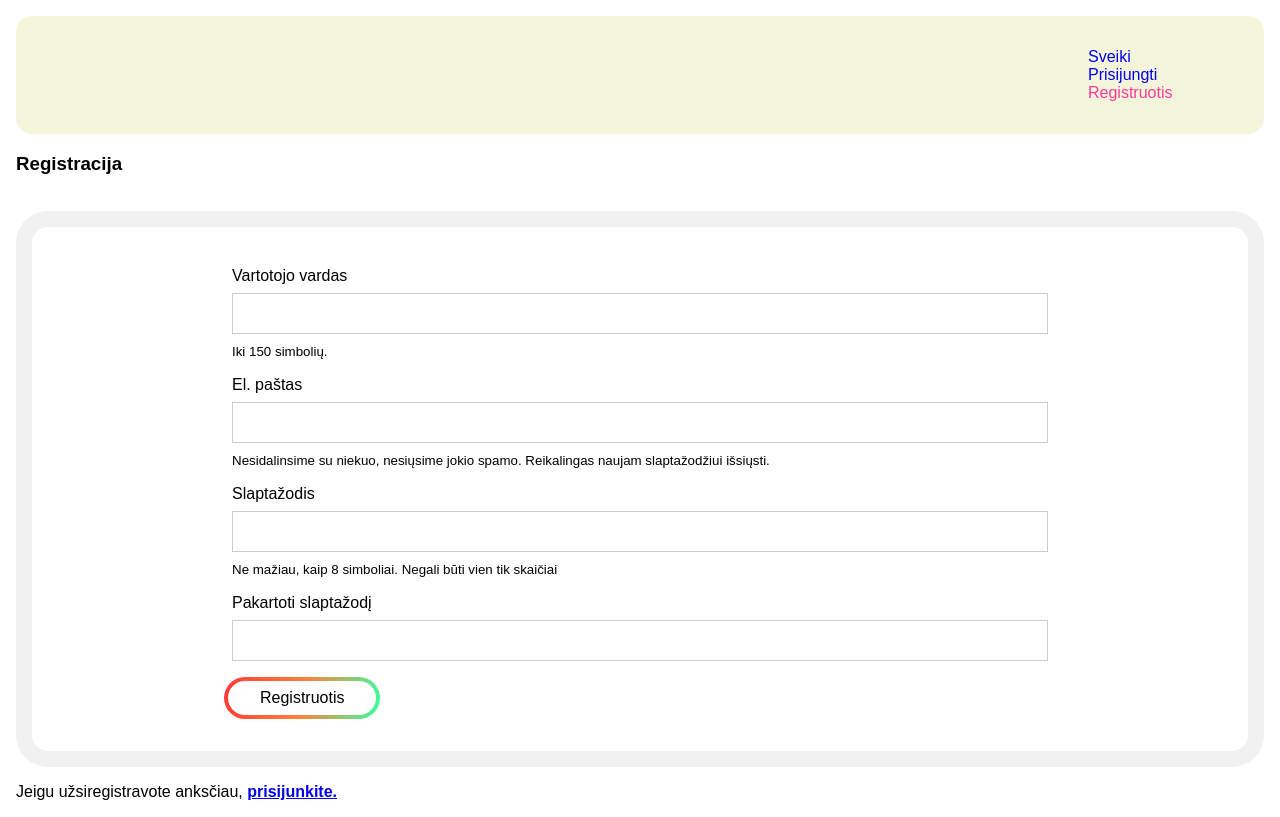
After one commit to Vakarispk/Final-Full-Stack-exam-by-Vakaris, a Django app: page /note/register/ in a window 1280 px wide. The commit adds this page. Run offline with Django 4.2, Linux system fonts and the light colour scheme.

Commit message:
add registration and login form

```diff
--- a/notebook/note/static/note/style.css
+++ b/notebook/note/static/note/style.css
@@ -7,7 +7,7 @@ body {
     display: flex;
     justify-content: space-between;
     background-color: beige;
-    padding: 2rem 2rem 2rem 75rem;
+    padding: 2rem 2rem 2rem 65rem;
     border-radius: 1rem;
 }
 
@@ -36,7 +36,7 @@ body {
     border-radius: 100rem;
     /* font-family: 'Avenir Next'; */
     font-size: 1rem;
-    padding:1rem 2rem;
+    padding:0.5rem 2rem;
     color: black;
     border: solid 4px transparent;
     background-image: linear-gradient(rgba(255,57,57, 0), rgba(255,129,57, 0), rgb(57,255,160, 0)), linear-gradient(101deg, #FF3939, #FF8139, #39FFA0);
@@ -44,3 +44,28 @@ body {
     background-clip: content-box, border-box;
     box-shadow: 2px 1000px 1px #fff inset;
 }
+
+form {
+    border: 1rem solid #f1f1f1;
+    padding: 2rem 12rem;
+    border-radius: 2rem;
+  }
+
+  .form {
+    border: 1rem solid #f1f1f1;
+    padding: 2rem 12rem;
+    border-radius: 2rem;
+  }
+
+  .line {
+    width: 100%;
+    padding: 12px 20px;
+    margin: 8px 0;
+    display: inline-block;
+    border: 1px solid #ccc;
+    box-sizing: border-box;
+  }
+
+  .space {
+    padding: 0.5rem;
+  }
--- a/notebook/note/templates/note/index.html
+++ b/notebook/note/templates/note/index.html
@@ -4,6 +4,6 @@
   <div class="index">
       <h1>Sveiki atvyke į <br> Užrašinę</h1>
       <p>Norėdami naudotis programa prisijunkite
-      <button class="button"><a href="#">Prisijunkti</a></button> </p>
+      <button class="button"><a href="{% url 'login'%}">Prisijunkti</a></button> </p>
   </div>
 {% endblock %}
--- /dev/null
+++ b/notebook/note/templates/note/register.html
@@ -0,0 +1,48 @@
+{% extends "base.html" %}
+
+{% block content %}
+    {% if messages %}
+        {% for message in messages %}
+            {% if message.level == DEFAULT_MESSAGE_LEVELS.ERROR %}
+                <div role="alert">
+                    {{ message }}
+                </div>
+            {% else %}
+                <div role="alert">
+                    {{ message }}
+                </div>
+            {% endif %}
+        {% endfor %}
+    {% endif %}
+
+    <div>
+        <h3>Registracija</h3><br/>
+        <form method="post">
+            {% csrf_token %}
+            <div class="space">
+                <label for="username">Vartotojo vardas</label>
+                <input name="username" type="text" class="line" id="username" aria-describedby="usernameHelp">
+                <small id="usernameHelp">Iki 150 simbolių.</small>
+            </div>
+            <div class="space">
+                <label for="exampleInputEmail1">El. paštas</label>
+                <input name="email" type="email" class="line" id="exampleInputEmail1" aria-describedby="emailHelp">
+                <small id="emailHelp">Nesidalinsime su niekuo, nesiųsime jokio spamo.
+                    Reikalingas naujam slaptažodžiui išsiųsti. </small>
+            </div>
+            <div class="space">
+                <label for="password">Slaptažodis</label>
+                <input name="password" type="password" class="line" id="password" aria-describedby="pwdHelp">
+                <small id="pwdHelp">Ne mažiau, kaip 8 simboliai. Negali būti vien tik
+                    skaičiai</small>
+            </div>
+            <div class="space">
+                <label for="password2">Pakartoti slaptažodį</label>
+                <input name="password2" type="password" class="line" id="password2" aria-describedby="pwd2Help">
+            </div>
+            <button type="submit" class="button">Registruotis</button>
+        </form>
+        <p>Jeigu užsiregistravote anksčiau, <a href="{% url 'login' %}"><strong>prisijunkite.</strong></a></p>
+    </div>
+
+{% endblock %}
--- a/notebook/note/urls.py
+++ b/notebook/note/urls.py
@@ -4,4 +4,5 @@ from . import views
 
 urlpatterns = [
     path('', views.index, name='index'),
+    path('register/', views.register, name='register'),
 ]
--- a/notebook/note/views.py
+++ b/notebook/note/views.py
@@ -1,5 +1,33 @@
-from django.shortcuts import render
+from django.shortcuts import render, redirect
 from .models import Inscription, Category
+from django.contrib.auth.forms import User
+from django.contrib import messages
 
 def index(request):
     return render(request, 'note/index.html')
+
+def register(request):
+    if request.method == 'POST':
+        username = request.POST['username']
+        email = request.POST['email']
+        password = request.POST['password']
+        password2 = request.POST['password2']
+        if password == password2:
+            # tikriname, ar neužimtas username
+            if User.objects.filter(username=username).exists():
+                messages.error(request, f'Vartotojo vardas {username} užimtas!')
+                return redirect('note:register')
+            else:
+                # tikriname, ar nėra tokio pat email
+                if User.objects.filter(email=email).exists():
+                    messages.error(request, f'Vartotojas su el. paštu {email} jau užregistruotas!')
+                    return redirect('note:register')
+                else:
+                    # jeigu viskas tvarkoje, sukuriame naują vartotoją
+                    User.objects.create_user(username=username, email=email, password=password)
+                    messages.info(request, 'Registracija sėkminga')
+        else:
+            messages.error(request, 'Slaptažodžiai nesutampa!')
+            return redirect('note:register')
+
+    return render(request, 'note/register.html')
--- a/notebook/notebook/templates/base.html
+++ b/notebook/notebook/templates/base.html
@@ -10,21 +10,22 @@
 </head>
 <body>
     {% block sidebar %}
-        <header>
             <div class="header">
+            {% if user.is_authenticated %}
+                <h>Labas - {{ user.get_username }}</h>
             <nav>
-                <a href="{% url 'index' %}">Sveiki</a>
-                <a href="#">Prisijungti</a>
-                <a href="#">Registruotis</a>
+                <a href="#">Mano užrašai</a>
+                <a href="#">Mano Kategorijos</a>
+                <a href="{% url 'logout' %}">Atsijungti</a>
             </nav>
+            {% else %}
+            <nav>
+                <a href="{% url 'note:index' %}">Sveiki</a>
+                <a href="{% url 'login'%}?next={% url 'note:index' %}">Prisijungti</a>
+                <a href="{% url 'note:register' %}">Registruotis</a>
+            </nav>
+            {% endif %}
             </div>
-        </header>
-        <main>
-
-        </main>
-        <footer>
-
-        </footer>
     {% endblock %}
     <div>{% block content %}{% endblock %}</div>
 </body>
--- /dev/null
+++ b/notebook/notebook/templates/registration/password_reset_email.html
@@ -0,0 +1,2 @@
+Kažkas mums atsiuntė užklausą slaptažodio keitimui. Jeigu tai buvote Jūs, sekite nuoroda žemiau:
+{{ protocol}}://{{ domain }}{% url 'password_reset_confirm' uidb64=uid token=token %}
--- a/notebook/notebook/urls.py
+++ b/notebook/notebook/urls.py
@@ -20,7 +20,8 @@ from django.conf.urls.static import static
 from django.views.generic import RedirectView
 
 urlpatterns = [
-    path('note/', include('note.urls')),
+    path('note/', include(('note.urls', 'note' ), namespace='note')),
     path('admin/', admin.site.urls),
+    path('accounts/', include('django.contrib.auth.urls')),
     path('', RedirectView.as_view(url='note/', permanent=False)),
 ] + static(settings.STATIC_URL, document_root=settings.STATIC_ROOT)
```
Also changed, not shown: notebook/notebook/settings.py (+7 -0 lines), notebook/notebook/templates/registration/logged_out.html (added, +8 -0 lines), notebook/notebook/templates/registration/login.html (added, +35 -0 lines), notebook/notebook/templates/registration/password_reset_complete.html (added, +8 -0 lines), notebook/notebook/templates/registration/password_reset_confirm.html (added, +29 -0 lines), notebook/notebook/templates/registration/password_reset_done.html (added, +7 -0 lines), notebook/notebook/templates/registration/password_reset_form.html (added, +12 -0 lines), notebook/db.sqlite3.
